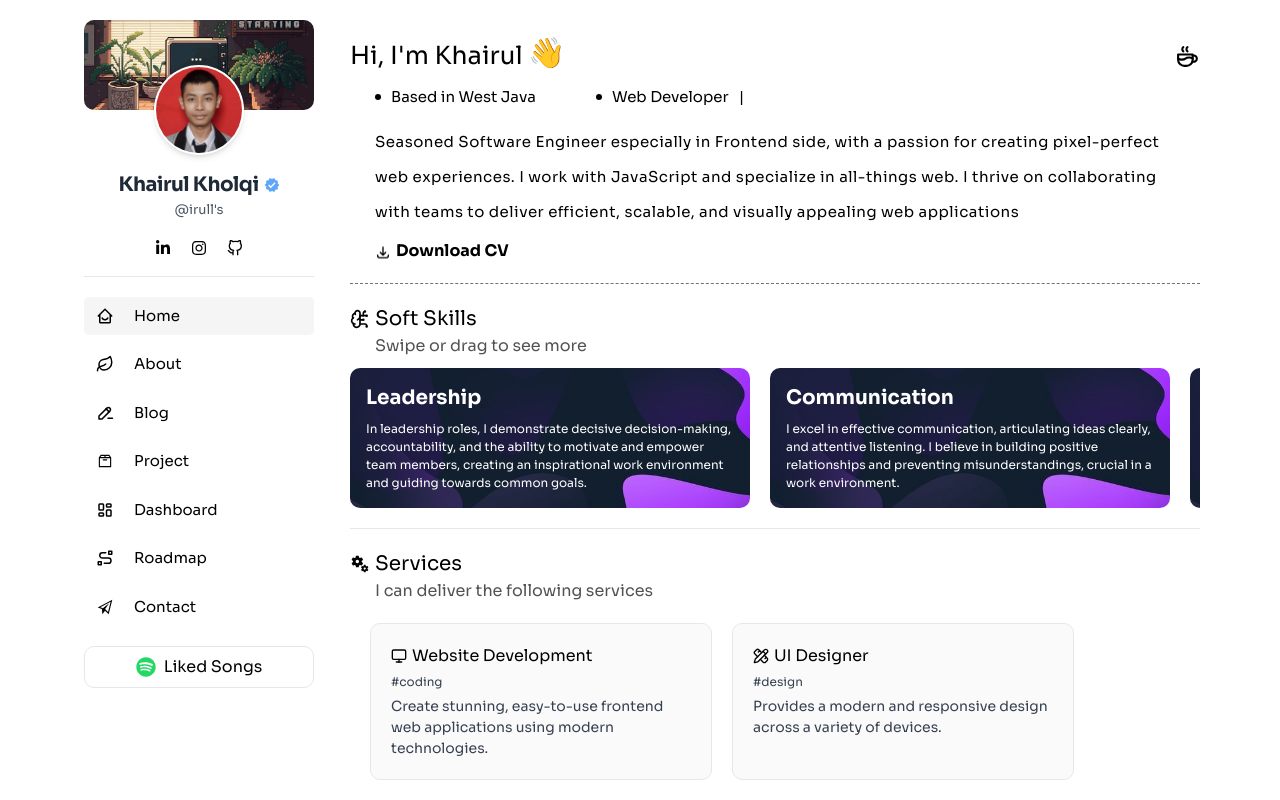
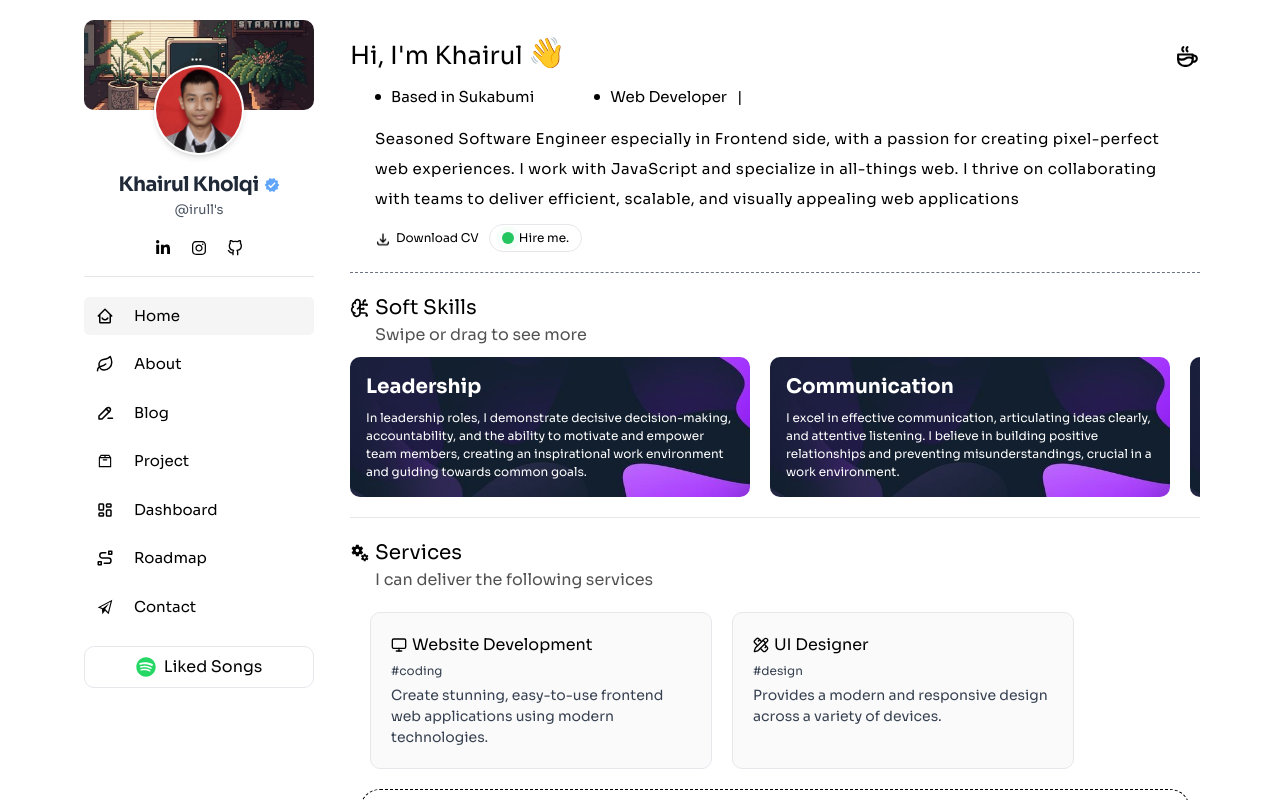
Before and after one commit to Muhammad-Khairul-Kholqi/MyPortfolio, a React (Vite) app: page / in a window 1280 px wide. Built offline with nearby package versions, Linux system fonts and the light colour scheme.

Commit message:
add hire me

```diff
--- a/src/Page/Home/Data/aboutMeSingkat.jsx
+++ b/src/Page/Home/Data/aboutMeSingkat.jsx
@@ -43,7 +43,7 @@ const AboutMeSingkat = () => {
                 <div className="flex gap-[10px] items-center flex-wrap text-[15px] font-medium">
                     <div className="flex gap-[10px] items-center px-[25px] mt-[10px]">
                         <div className="bg-black p-[3px] rounded-[50%]"></div>
-                        <p>Based in West Java</p>
+                        <p>Based in Sukabumi</p>
                     </div>
                     <div className="flex gap-[10px] items-center flex-wrap px-[25px] mt-[10px]">
                         <div className="bg-black p-[3px] rounded-[50%]"></div>
@@ -51,21 +51,42 @@ const AboutMeSingkat = () => {
                     </div>
                 </div>
                 <div>
-                    <p className="deskripsi-aboutme mt-[15px] px-[25px] text-[15px] tracking-[0.5px] leading-[35px]">
+                    <p className="deskripsi-aboutme mt-[15px] px-[25px] text-[15px] tracking-[0.5px] leading-[30px]">
                         Seasoned Software Engineer especially in Frontend side, with a
                         passion for creating pixel-perfect web experiences. I work with
                         JavaScript and specialize in all-things web. I thrive on collaborating
                         with teams to deliver efficient, scalable, and visually appealing web applications
                     </p>
 
-                    <a href={Cv} download>
-                        <div className="flex gap-[5px] items-center px-[25px] mt-[10px]">
-                            <div className="animate-bounce mt-[5px]">
-                                <HiOutlineDownload />
+                    <div className="flex items-center flex-wrap px-[25px] gap-[10px]">
+                        <a href={Cv} download>
+                            <div className="flex gap-[5px] items-center mt-[10px]">
+                                <div className="animate-bounce mt-[5px]">
+                                    <HiOutlineDownload />
+                                </div>
+                                <p className="text-[12px]">Download CV</p>
                             </div>
-                            <p className="font-bold">Download CV</p>
+                        </a>
+
+                        <div className="relative mt-[10px] cursor-default">
+                            <div className="peer flex items-center gap-[5px] border py-1 px-3 rounded-full">
+                                <span className="relative flex h-3 w-3">
+                                    <span className="animate-ping absolute inline-flex h-full w-full rounded-full bg-green-400 opacity-75"></span>
+                                    <span className="relative inline-flex rounded-full h-3 w-3 bg-green-500"></span>
+                                </span>
+                                <p className="text-[12px]">Hire me.</p>
+                            </div>
+                            <div id="tooltipExample" className="absolute bg-[#E5E5E5] -top-9 left-1/2 -translate-x-1/2 z-10 whitespace-nowrap rounded px-2 py-1 text-center text-sm opacity-0 transition-all ease-out peer-hover:opacity-100 peer-focus:opacity-100" role="tooltip">Remote worker</div>
                         </div>
-                    </a>
+
+                        {/* <div className="flex gap-[5px] items-center justify-center flex-wrap mt-[10px] border py-1 px-3 rounded-full">
+                            <span className="relative flex h-3 w-3">
+                                <span className="animate-ping absolute inline-flex h-full w-full rounded-full bg-green-400 opacity-75"></span>
+                                <span className="relative inline-flex rounded-full h-3 w-3 bg-green-500"></span>
+                            </span>
+                            <p className="text-[12px]">Hire me.</p>
+                        </div> */}
+                    </div>
                 </div>
             </div>
         </div>
```
